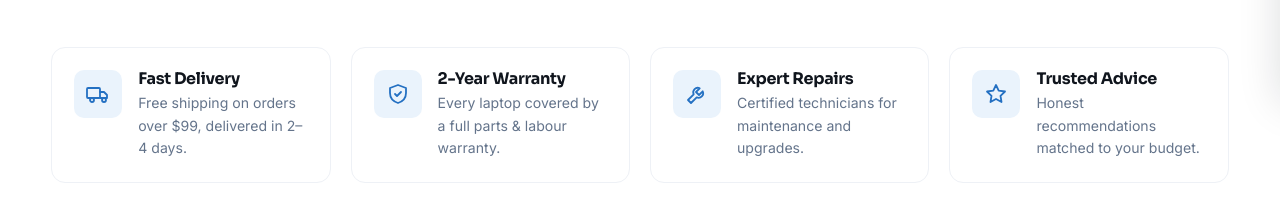
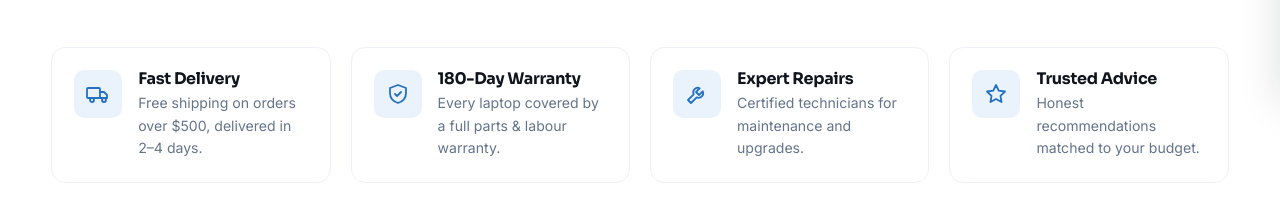
Before and after one commit to kangami/majustelservice, a React (Vite) app in the folder frontend/: page / in a window 1280 px wide. Shown: the part 709-919 px from the top of the page. Built offline with nearby package versions, Linux system fonts and the light colour scheme; no server answers.

Commit message:
update warranty and free delivery amount

```diff
--- a/frontend/src/translations.js
+++ b/frontend/src/translations.js
@@ -22,8 +22,8 @@ export const translations = {
       cardSub: 'Sales · Repairs · Upgrades',
     },
     perks: [
-      { title: 'Fast Delivery', text: 'Free shipping on orders over $99, delivered in 2–4 days.' },
-      { title: '2-Year Warranty', text: 'Every laptop covered by a full parts & labour warranty.' },
+      { title: 'Fast Delivery', text: 'Free shipping on orders over $500, delivered in 2–4 days.' },
+      { title: '180-Day Warranty', text: 'Every laptop covered by a full parts & labour warranty.' },
       { title: 'Expert Repairs', text: 'Certified technicians for maintenance and upgrades.' },
       { title: 'Trusted Advice', text: 'Honest recommendations matched to your budget.' },
     ],
@@ -221,8 +221,8 @@ export const translations = {
       cardSub: 'Vente · Réparations · Mises à niveau',
     },
     perks: [
-      { title: 'Livraison rapide', text: 'Livraison gratuite dès 99 $ d\'achat, livrée en 2 à 4 jours.' },
-      { title: 'Garantie 2 ans', text: 'Chaque portable couvert par une garantie complète pièces et main-d\'œuvre.' },
+      { title: 'Livraison rapide', text: 'Livraison gratuite dès 500 $ d\'achat, livrée en 2 à 4 jours.' },
+      { title: 'Garantie 180 jours', text: 'Chaque portable couvert par une garantie complète pièces et main-d\'œuvre.' },
       { title: 'Réparations expertes', text: 'Techniciens certifiés pour l\'entretien et les mises à niveau.' },
       { title: 'Conseils de confiance', text: 'Des recommandations honnêtes adaptées à votre budget.' },
     ],
```
